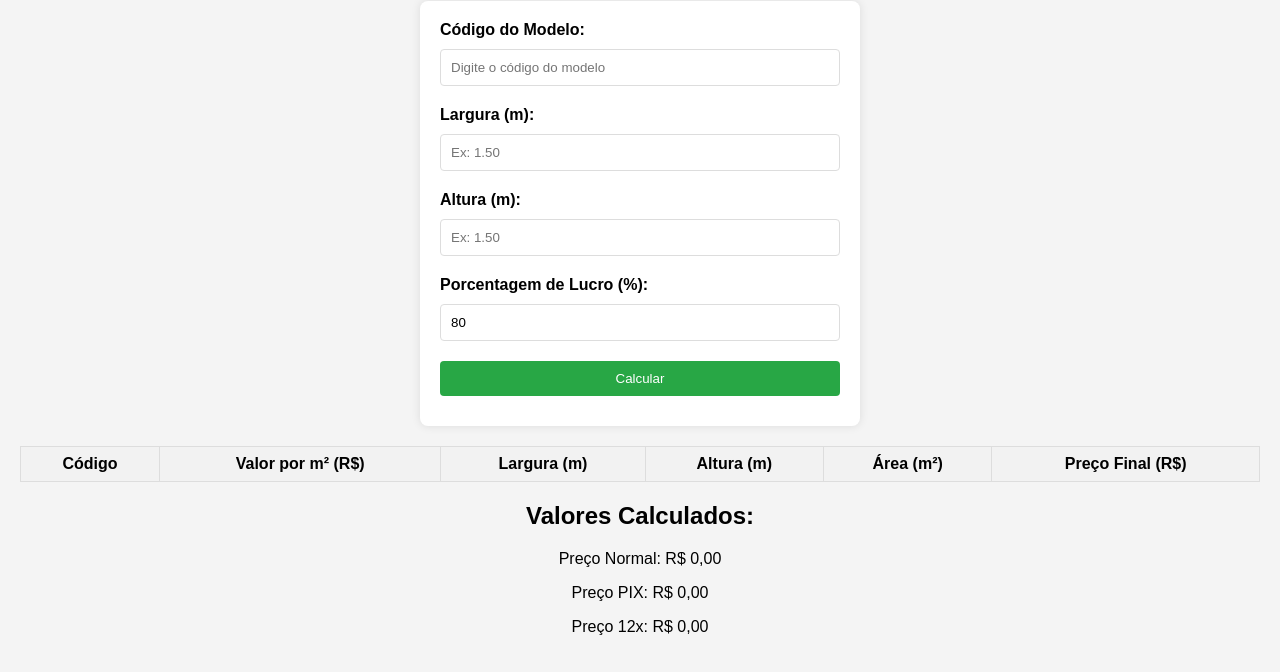
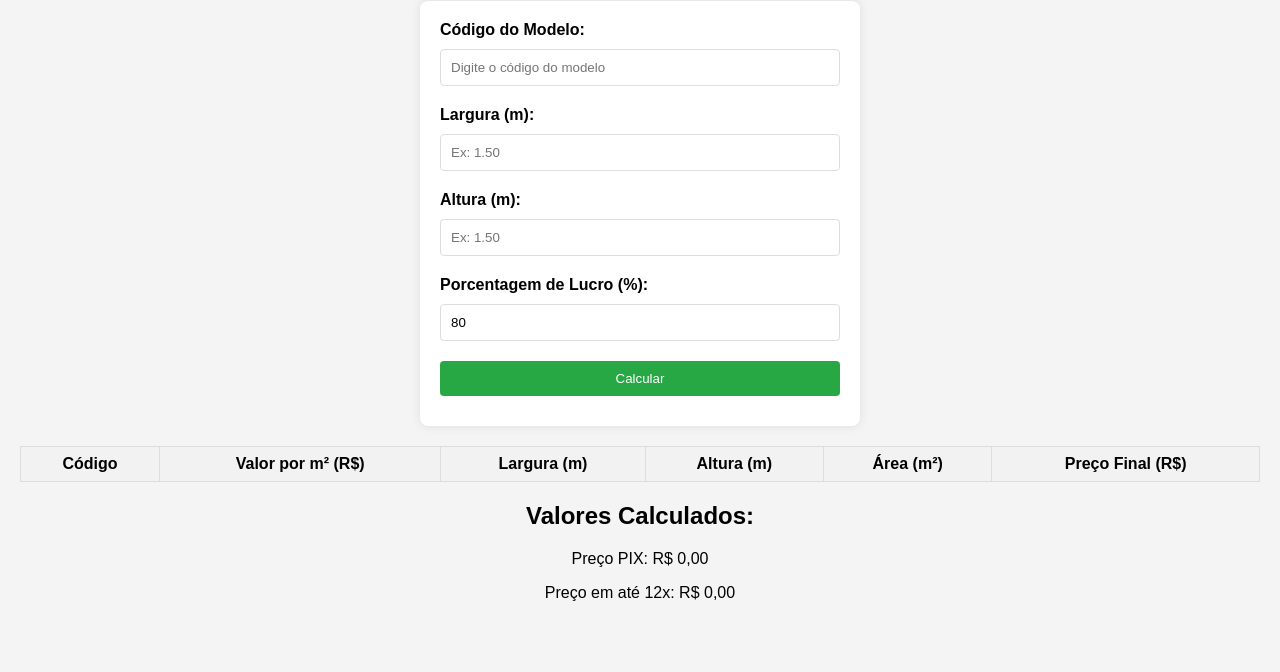
Before and after one commit to leonardocapristo/Orcamento, a plain HTML site: page index.html in a window 1280 px wide. Shown: the part 157-829 px from the top of the page. After the commit the page ends 800 px from the top, so only its background shows below. Drawn offline with Linux system fonts and the light colour scheme.

Commit message:
ajustado

```diff
--- a/index.html
+++ b/index.html
@@ -55,10 +55,11 @@
 
     <div id="result">
         <h2>Valores Calculados:</h2>
-        <p>Preço Normal: R$ <span id="precoNormal">0,00</span></p>
+        <!-- <p>Preço Normal: R$ <span id="precoNormal">0,00</span></p> -->
         <p>Preço PIX: R$ <span id="precoPIX">0,00</span></p>
-        <p>Preço 12x: R$ <span id="preco12x">0,00</span></p>
+        <p>Preço em até 12x: R$ <span id="preco12x">0,00</span></p>
     </div>
+
 
     <script src="js/script.js"></script>
 </body>
--- a/js/script.js
+++ b/js/script.js
@@ -92,7 +92,7 @@ document.getElementById('calcForm').addEventListener('submit', function(event) {
     const preco12x = precoFinal * 1.129;
 
     // Atualizando os valores no HTML
-    document.getElementById('precoNormal').textContent = precoNormal.toFixed(2);
+    //document.getElementById('precoNormal').textContent = precoNormal.toFixed(2);
     document.getElementById('precoPIX').textContent = precoPIX.toFixed(2);
     document.getElementById('preco12x').textContent = preco12x.toFixed(2);
 });
```
